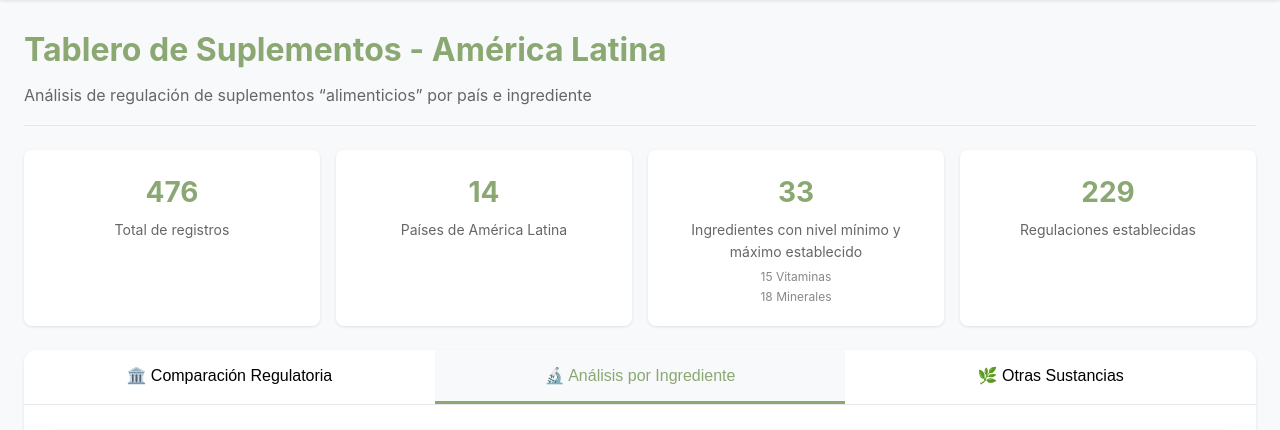
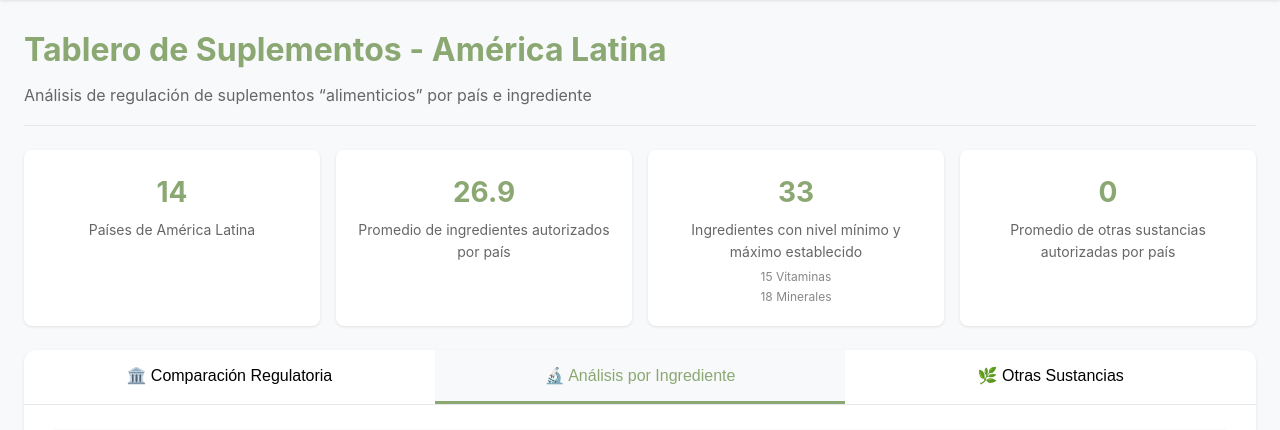
Before and after one commit to marcelothompson89/portal-ilar-v3, a FastAPI app: page /dashboard/suplementos in a window 1280 px wide. Shown: the part 113-543 px from the top of the page. Run offline with FastAPI, Linux system fonts and the light colour scheme; the visitor is signed in with stand-in values (Sample User, id 1); data that the repository does not hold is empty; parts of the project's set-up code (start-up, migrations or seed data) failed here and were passed over.

Commit message:
Actualización kpi dashboard suplementos

```diff
--- a/main.py
+++ b/main.py
@@ -232,6 +232,60 @@ def require_auth(request: Request):
             detail="No autenticado"
         )
     return user
+
+def calculate_avg_authorized_ingredients():
+    """Calcula el promedio de ingredientes autorizados por país"""
+    global df_suplementos_cache
+
+    if df_suplementos_cache is None or len(df_suplementos_cache) == 0:
+        return 0.0
+
+    # Filtrar solo los ingredientes establecidos (autorizados)
+    authorized_data = df_suplementos_cache[df_suplementos_cache['establecido'] == True]
+
+    if len(authorized_data) == 0:
+        return 0.0
+
+    # Contar ingredientes únicos autorizados por país
+    ingredients_per_country = authorized_data.groupby('pais')['ingrediente'].nunique()
+
+    # Calcular el promedio
+    average_authorized = ingredients_per_country.mean()
+
+    return round(average_authorized, 1)
+
+def calculate_avg_authorized_other_substances():
+    """Calcula el promedio de otras sustancias autorizadas por país"""
+    global df_otras_sustancias_cache
+
+    if df_otras_sustancias_cache is None or len(df_otras_sustancias_cache) == 0:
+        return 0.0
+
+    # Obtener las columnas de países (todas excepto Category y Substance)
+    country_columns = [col for col in df_otras_sustancias_cache.columns
+                      if col not in ['Category', 'Substance']]
+
+    if len(country_columns) == 0:
+        return 0.0
+
+    # Contar sustancias autorizadas por país
+    authorized_counts = {}
+
+    for country in country_columns:
+        # Contar cuántas sustancias están "Autorizado" en este país
+        authorized_count = df_otras_sustancias_cache[
+            df_otras_sustancias_cache[country] == 'Autorizado'
+        ].shape[0]
+
+        authorized_counts[country] = authorized_count
+
+    # Calcular el promedio
+    if len(authorized_counts) > 0:
+        total_authorized = sum(authorized_counts.values())
+        average_authorized = total_authorized / len(authorized_counts)
+        return round(average_authorized, 1)
+
+    return 0.0
 
 # Rutas públicas
 @app.get("/", response_class=HTMLResponse)
--- a/templates/suplementos_dashboard.html
+++ b/templates/suplementos_dashboard.html
@@ -557,12 +557,12 @@ body {
 
 <section class="metrics-section" id="metricsSection">
     <div class="metric-card">
-        <div class="metric-value" id="totalRecords">-</div>
-        <div class="metric-label">Total de registros</div>
+        <div class="metric-value" id="uniqueCountries">-</div>
+        <div class="metric-label">Países de América Latina</div>
     </div>
     <div class="metric-card">
-        <div class="metric-value" id="uniqueCountries">-</div>
-        <div class="metric-label">Países de América Latina</div>
+        <div class="metric-value" id="avgAuthorizedIngredients">-</div>
+        <div class="metric-label">Promedio de ingredientes autorizados por país</div>
     </div>
     <div class="metric-card">
         <div class="metric-value" id="uniqueIngredients">-</div>
@@ -570,8 +570,8 @@ body {
         <div id="ingredientsBreakdown"></div>
     </div>
     <div class="metric-card">
-        <div class="metric-value" id="establishedRegulations">-</div>
-        <div class="metric-label">Regulaciones establecidas</div>
+        <div class="metric-value" id="avgAuthorizedOtherSubstances">-</div>
+        <div class="metric-label">Promedio de otras sustancias autorizadas por país</div>
     </div>
 </section>
 
@@ -1143,11 +1143,32 @@ function clearAllCategories() {
     loadComparisonData();
 }
 
-function updateMetrics() {
+async function updateMetrics() {
     if (!allData) return;
 
-    const totalRecords = allData.length;
     const uniqueCountries = new Set(allData.map(item => item.pais)).size;
+
+    // Calcular promedio de ingredientes autorizados por país
+    const authorizedData = allData.filter(item => item.establecido === true);
+    const ingredientsByCountry = {};
+
+    authorizedData.forEach(item => {
+        if (!ingredientsByCountry[item.pais]) {
+            ingredientsByCountry[item.pais] = new Set();
+        }
+        ingredientsByCountry[item.pais].add(item.ingrediente);
+    });
+
+    const countriesWithAuthorizedIngredients = Object.keys(ingredientsByCountry);
+    let totalAuthorizedIngredients = 0;
+
+    countriesWithAuthorizedIngredients.forEach(country => {
+        totalAuthorizedIngredients += ingredientsByCountry[country].size;
+    });
+
+    const avgAuthorizedIngredients = countriesWithAuthorizedIngredients.length > 0
+        ? (totalAuthorizedIngredients / countriesWithAuthorizedIngredients.length).toFixed(1)
+        : 0;
 
     // Calcular ingredientes con niveles establecidos
     const ingredientsWithLevels = allData.filter(item =>
@@ -1165,9 +1186,11 @@ function updateMetrics() {
     const uniqueVitamins = new Set(vitaminsWithLevels.map(item => item.ingrediente)).size;
     const uniqueMinerals = new Set(mineralsWithLevels.map(item => item.ingrediente)).size;
 
-    const establishedRegulations = allData.filter(item => item.establecido).length;
-
-    document.getElementById('totalRecords').textContent = totalRecords.toLocaleString();
+    // Calcular promedio de otras sustancias autorizadas
+    const avgOtherSubstances = await calculateAvgAuthorizedOtherSubstances();
+
+    // Actualizar los elementos del DOM
+    document.getElementById('avgAuthorizedIngredients').textContent = avgAuthorizedIngredients;
     document.getElementById('uniqueCountries').textContent = uniqueCountries;
 
     // Actualizar el KPI compuesto
@@ -1179,7 +1202,64 @@ function updateMetrics() {
         </div>
     `;
 
-    document.getElementById('establishedRegulations').textContent = establishedRegulations.toLocaleString();
+    document.getElementById('avgAuthorizedOtherSubstances').textContent = avgOtherSubstances;
+}
+
+// Función para calcular promedio de otras sustancias autorizadas
+async function calculateAvgAuthorizedOtherSubstances() {
+    try {
+        const response = await fetch('/api/otras-sustancias-initial');
+        if (!response.ok) {
+            return 0;
+        }
+
+        const data = await response.json();
+
+        if (!data.success) {
+            return 0;
+        }
+
+        // Hacer una segunda llamada para obtener todos los datos sin filtros
+        const analysisResponse = await fetch('/api/otras-sustancias-analysis?page=1&page_size=10000');
+        if (!analysisResponse.ok) {
+            return 0;
+        }
+
+        const analysisData = await analysisResponse.json();
+
+        if (!analysisData.success || !analysisData.table_data) {
+            return 0;
+        }
+
+        // Contar sustancias autorizadas por país
+        const authorizedByCountry = {};
+
+        analysisData.table_data.forEach(row => {
+            if (row.estatus && row.estatus.toLowerCase().includes('autorizado') &&
+                !row.estatus.toLowerCase().includes('no autorizado')) {
+
+                if (!authorizedByCountry[row.pais]) {
+                    authorizedByCountry[row.pais] = 0;
+                }
+                authorizedByCountry[row.pais]++;
+            }
+        });
+
+        // Calcular promedio
+        const countries = Object.keys(authorizedByCountry);
+        if (countries.length === 0) {
+            return 0;
+        }
+
+        const totalAuthorized = Object.values(authorizedByCountry).reduce((sum, count) => sum + count, 0);
+        const average = totalAuthorized / countries.length;
+
+        return Math.round(average * 10) / 10; // Redondear a 1 decimal
+
+    } catch (error) {
+        console.error('Error calculando promedio de otras sustancias:', error);
+        return 0;
+    }
 }
 
 async function loadAnalysisData(page = 1) {
```
